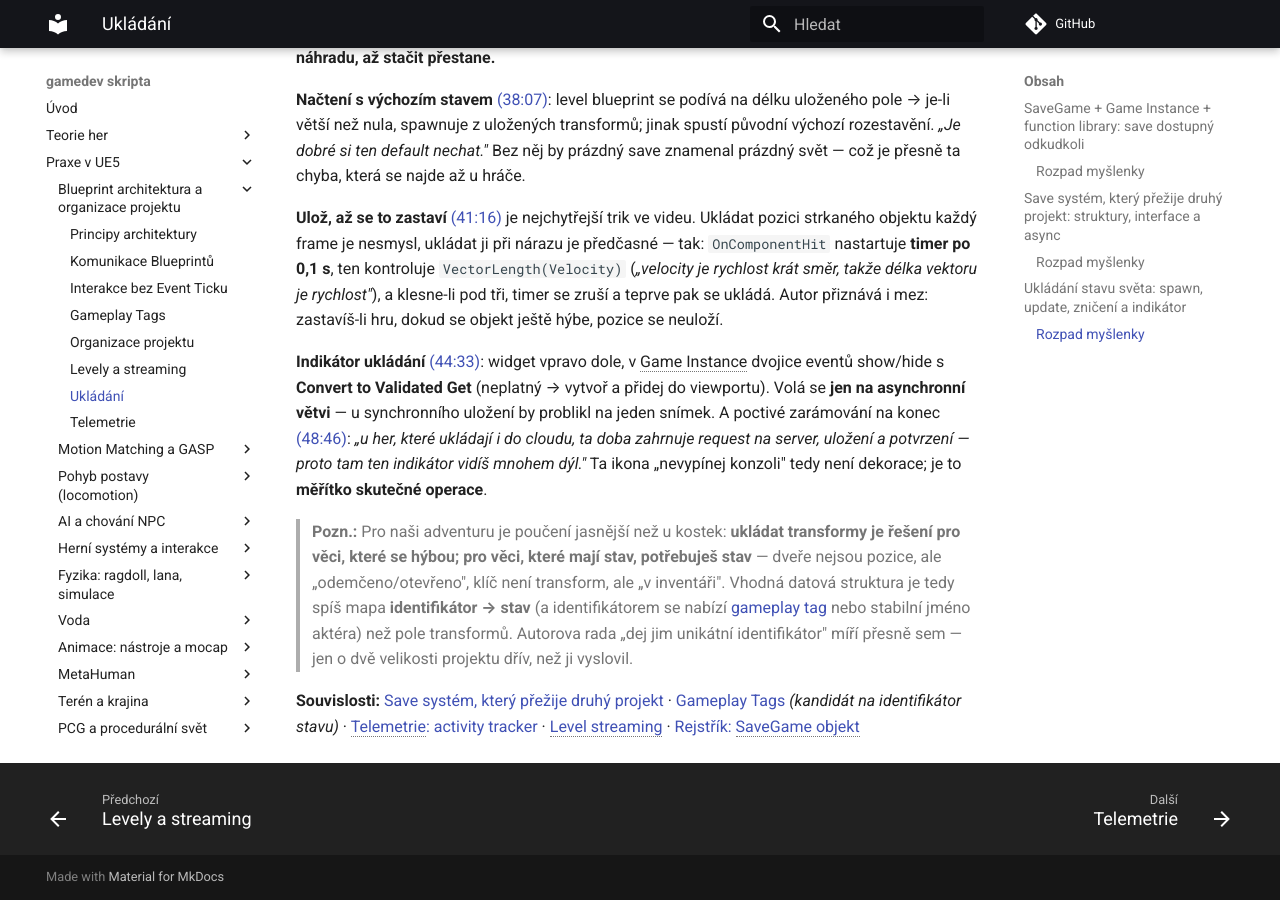
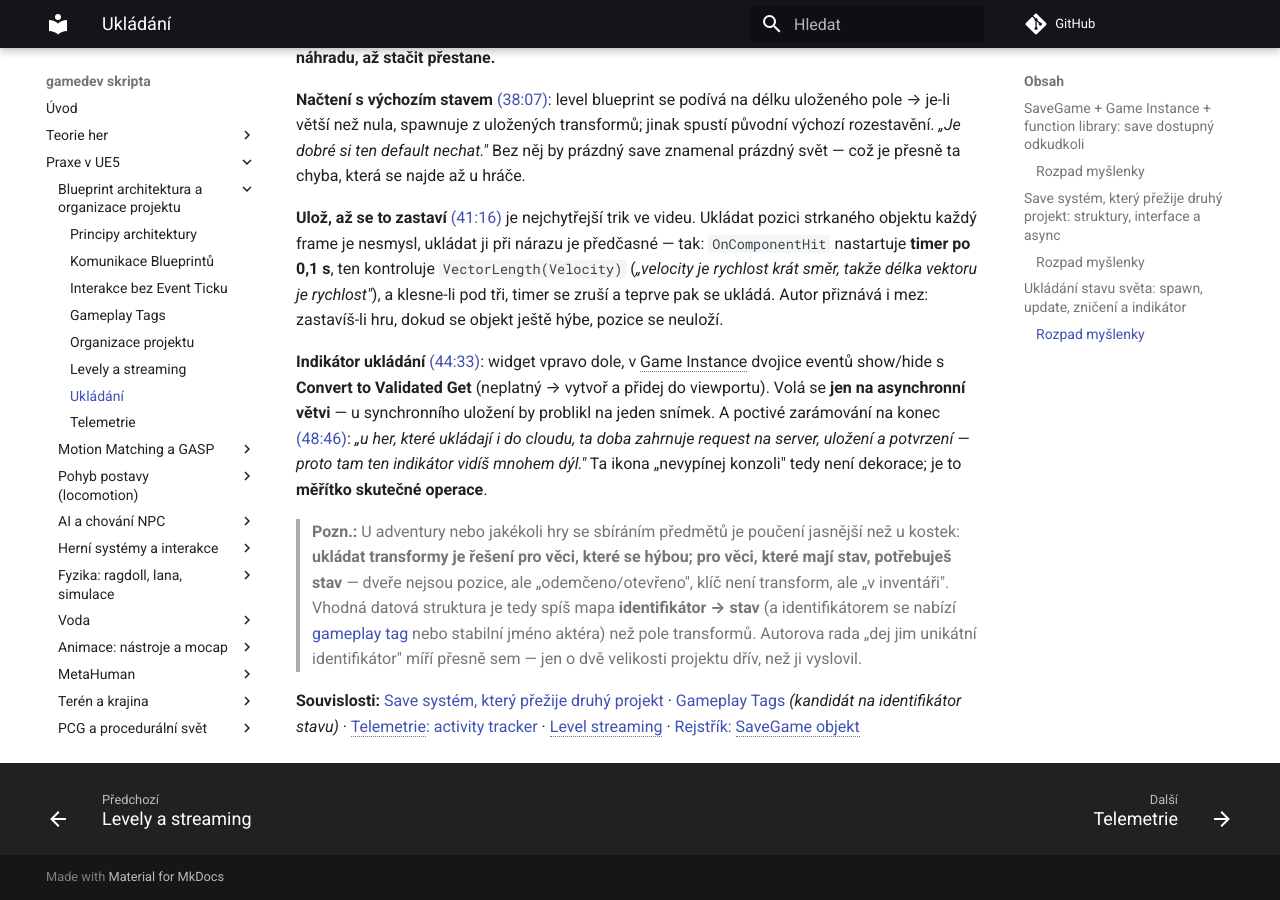
Before and after one commit to Martinsafka/gamedev-skripta, an MkDocs documentation site: the page built from docs/praxe/ukladani.md, in a window 1280 px wide and 900 px high, scrolled down 3493 px. Built offline with MkDocs 1.6.1 and Material for MkDocs 9.7.7, drawn with Linux system fonts in a browser that asks for light colours; comment, search, counter and statistics services are not loaded.

Commit message:
přerámováno 5 Pozn. bloků z „pro naši adventuru" na obecné publikum

```diff
--- a/docs/praxe/ukladani.md
+++ b/docs/praxe/ukladani.md
@@ -72,6 +72,6 @@
 
 **Indikátor ukládání** [(44:33)](https://www.youtube.com/watch?v=H6rqJbwjRIk&t=2673s): widget vpravo dole, v Game Instance dvojice eventů show/hide s **Convert to Validated Get** (neplatný → vytvoř a přidej do viewportu). Volá se **jen na asynchronní větvi** — u synchronního uložení by problikl na jeden snímek. A poctivé zarámování na konec [(48:46)](https://www.youtube.com/watch?v=H6rqJbwjRIk&t=2926s): *„u her, které ukládají i do cloudu, ta doba zahrnuje request na server, uložení a potvrzení — proto tam ten indikátor vidíš mnohem dýl."* Ta ikona „nevypínej konzoli" tedy není dekorace; je to **měřítko skutečné operace**.
 
-> **Pozn.:** Pro naši adventuru je poučení jasnější než u kostek: **ukládat transformy je řešení pro věci, které se hýbou; pro věci, které mají stav, potřebuješ stav** — dveře nejsou pozice, ale „odemčeno/otevřeno", klíč není transform, ale „v inventáři". Vhodná datová struktura je tedy spíš mapa **identifikátor → stav** (a identifikátorem se nabízí [gameplay tag](gameplay-tags.md) nebo stabilní jméno aktéra) než pole transformů. Autorova rada „dej jim unikátní identifikátor" míří přesně sem — jen o dvě velikosti projektu dřív, než ji vyslovil.
+> **Pozn.:** U adventury nebo jakékoli hry se sbíráním předmětů je poučení jasnější než u kostek: **ukládat transformy je řešení pro věci, které se hýbou; pro věci, které mají stav, potřebuješ stav** — dveře nejsou pozice, ale „odemčeno/otevřeno", klíč není transform, ale „v inventáři". Vhodná datová struktura je tedy spíš mapa **identifikátor → stav** (a identifikátorem se nabízí [gameplay tag](gameplay-tags.md) nebo stabilní jméno aktéra) než pole transformů. Autorova rada „dej jim unikátní identifikátor" míří přesně sem — jen o dvě velikosti projektu dřív, než ji vyslovil.
 
 **Souvislosti:** [Save systém, který přežije druhý projekt](#save-system-ktery-prezije-druhy-projekt-struktury-interface-a-async) · [Gameplay Tags](gameplay-tags.md) *(kandidát na identifikátor stavu)* · [Telemetrie: activity tracker](telemetrie.md#activity-tracker-gameplay-tagy-jako-zaznam-cinnosti) · [Level streaming](levely-a-streaming.md) · [Rejstřík: SaveGame objekt](../rejstrik.md#savegame-objekt)
```
Also changed, not shown: docs/praxe/animace-nastroje.md (+1 -1 lines), docs/praxe/foto-do-assetu.md (+1 -1 lines), docs/praxe/principy-architektury.md (+1 -1 lines), docs/praxe/ps1-estetika.md (+1 -1 lines).
